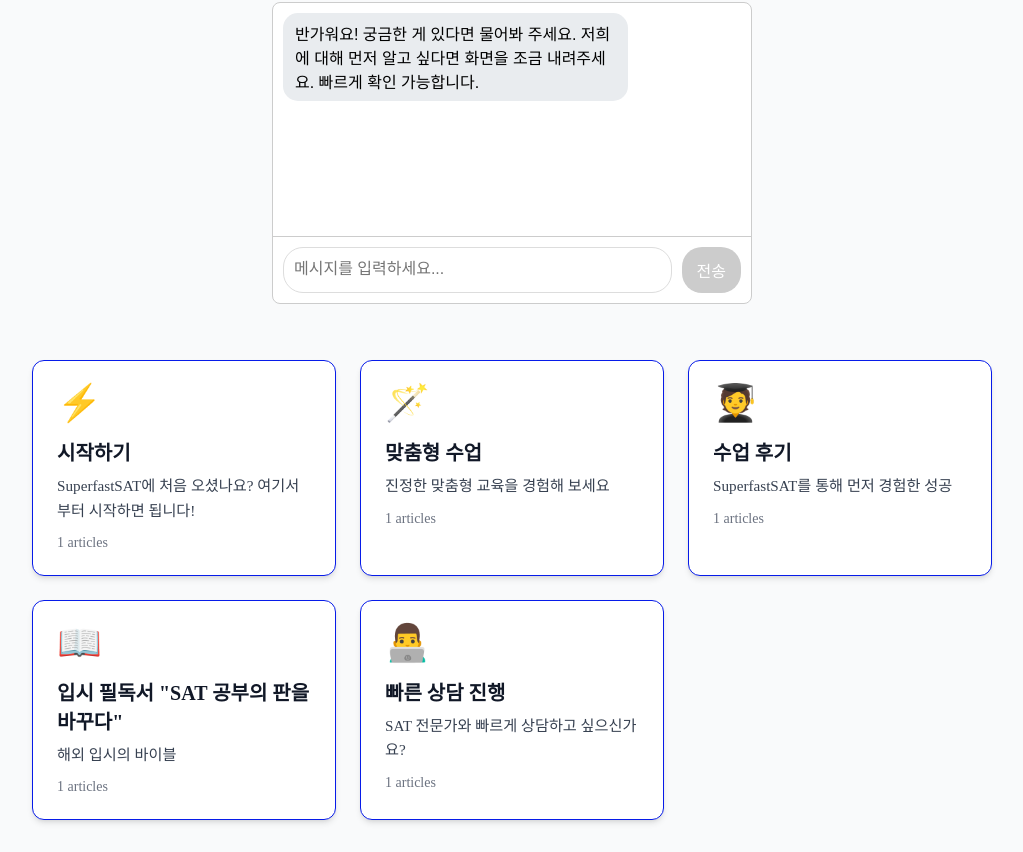
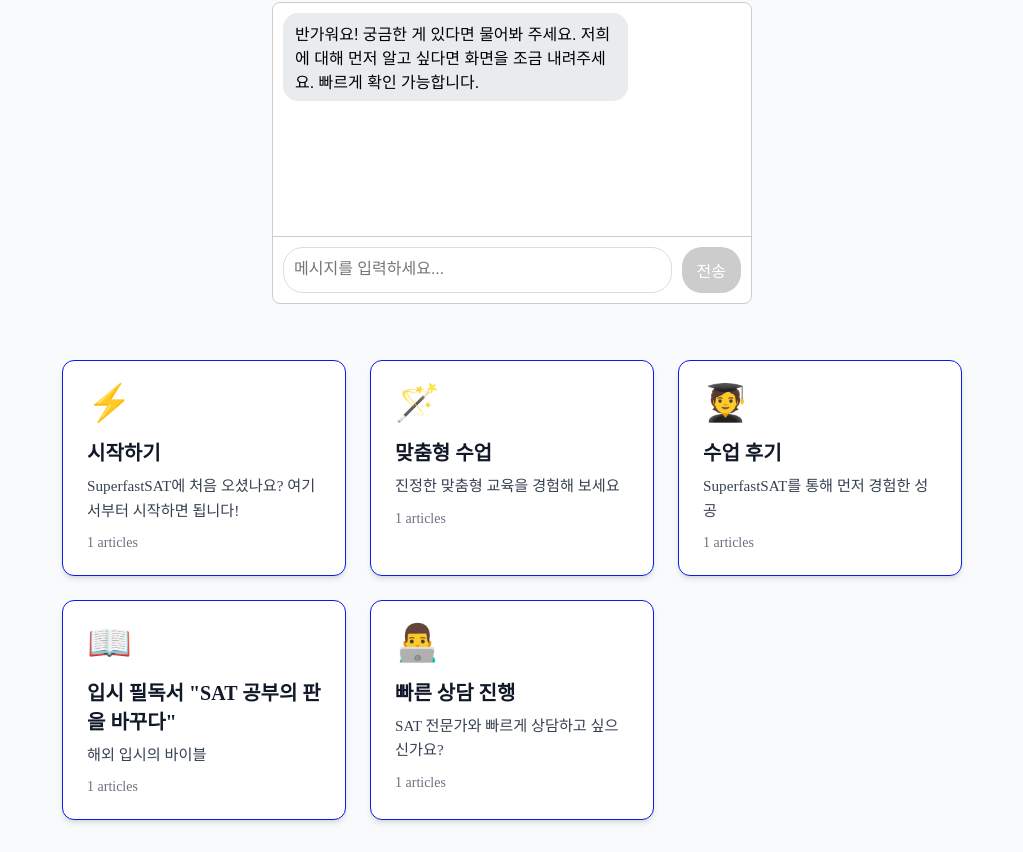
Before and after one commit to SuperfastSAT1600/Salesbot, a Next.js app: page /landing in a window 1280 px wide. Shown: the part 172-1024 px from the top of the page, without its empty margins (128-1151 px from the left). Built offline with nearby package versions, Linux system fonts and the light colour scheme.

Commit message:
카드 너비 줄임

```diff
--- a/app/landing/page.tsx
+++ b/app/landing/page.tsx
@@ -44,7 +44,7 @@ export default function LandingPage() {
       <div
         style={{
           width: '100%',
-          maxWidth: 960, // FAQ 카드들이 너무 좁게 나오지 않도록 너비 확보
+          maxWidth: 900, // FAQ 카드들이 너무 좁게 나오지 않도록 너비 확보
         }}
       >
 
```
